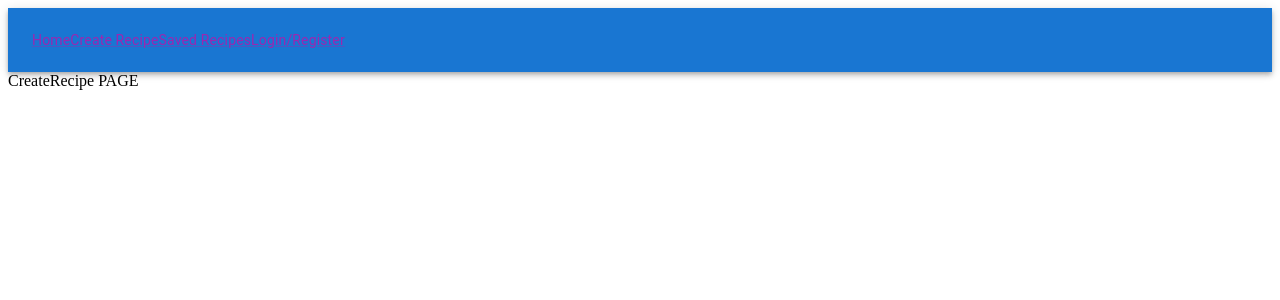
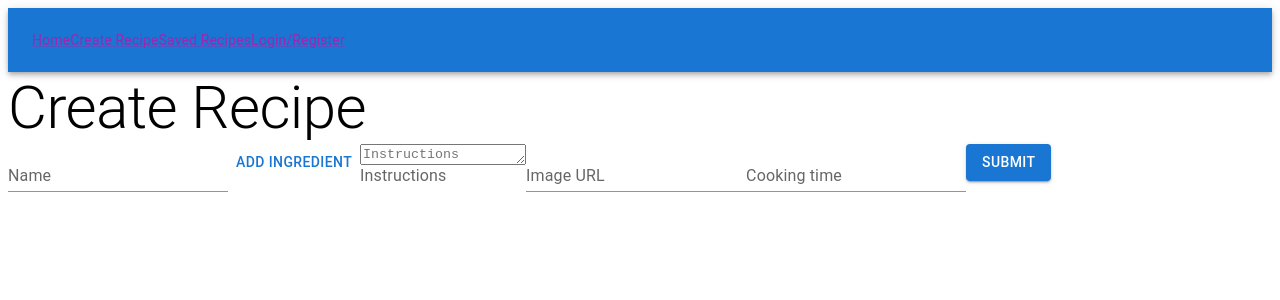
Before and after one commit to pl3lee/Recipe-App, a Next.js app in the folder client/: page /create-recipe in a window 1280 px wide. Shown: the top 300 px of the page. Built offline with nearby package versions, Linux system fonts and the light colour scheme.

Commit message:
home page

```diff
--- /dev/null
+++ b/client/src/hooks/useGetUserID.ts
@@ -0,0 +1,4 @@
+
+export const useGetUserID = () => {
+  return window.localStorage.getItem("userID");
+}
--- a/client/src/pages/create-recipe.tsx
+++ b/client/src/pages/create-recipe.tsx
@@ -1,13 +1,99 @@
+import { Box, Button, FormControl, Input, InputLabel, TextareaAutosize, Typography } from '@mui/material';
+import { title } from 'process';
 import * as React from 'react';
+import { useState } from 'react';
+import { useGetUserID } from '@/hooks/useGetUserID';
+import { useRouter } from 'next/router';
 
 export interface CreateRecipeProps {
 }
 
+export interface Recipe {
+  name: string;
+  ingredients: string[];
+  instructions: string;
+  imageURL: string;
+  cookingTime: number;
+  userOwner: any;
+}
+
 const CreateRecipe = (props: CreateRecipeProps) => {
+  const router = useRouter();
+  const userID = useGetUserID();
+  const [recipe, setRecipe] = useState<Recipe>({
+    name: '',
+    ingredients: [],
+    instructions: "",
+    imageURL: "",
+    cookingTime: 0,
+    userOwner: userID,
+  });
+
+  const handleChange = (event: React.ChangeEvent<HTMLInputElement|HTMLTextAreaElement>) => {
+    // this automatically gets the name property from the input, and the value
+    const { name, value } = event.target;
+    // we are only changing the property that was changed
+    setRecipe({...recipe, [name]: value})
+  }
+
+  const handleIngredientChange = (event: React.ChangeEvent<HTMLInputElement|HTMLTextAreaElement>, index: number) => {
+    const { value } = event.target;
+    const ingredients = [...recipe.ingredients];
+    ingredients[index] = value;
+    setRecipe({...recipe, ingredients})
+  }
+  const addIngredient = () => {
+    setRecipe({...recipe, ingredients: [...recipe.ingredients, '']})
+  }
+  const onSubmit = async (event: any) => {
+    event.preventDefault();
+    try {
+      const res = await fetch('http://localhost:3001/recipes', {
+      method: 'POST',
+      headers: { "Content-Type": "application/json"},
+      body: JSON.stringify(recipe),
+    });
+    alert("recipe created")
+    router.push("/");
+    } catch (err) {
+      console.log(err);
+    }
+  }
   return (
-    <div>
-      CreateRecipe PAGE
-    </div>
+    <>
+    <Typography variant='h2'>Create Recipe</Typography>
+    <Box component="form" autoComplete="off" onSubmit={onSubmit}>
+      <>
+      {/* we put the name property here so we can use it in handleChange */}
+      <FormControl variant="standard">
+        <InputLabel htmlFor="name">Name</InputLabel>
+        <Input id="name" type="text" name="name" required onChange={handleChange}/>
+      </FormControl>
+      <FormControl variant="standard">
+        <Button onClick={addIngredient}>Add Ingredient</Button>
+        {recipe.ingredients.map((ingredient, index) => {
+          return (
+          <Input key={index} type="text" name="ingredients" value={ingredient} onChange={(event) => handleIngredientChange(event, index)}/>)
+        })}
+      </FormControl>
+      <FormControl variant="standard">
+        <InputLabel htmlFor="instructions">Instructions</InputLabel>
+        <TextareaAutosize id="instructions" name="instructions" required placeholder='Instructions' onChange={handleChange}/>
+      </FormControl>
+      <FormControl variant="standard">
+        <InputLabel htmlFor="imageURL">Image URL</InputLabel>
+        <Input id="imageURL" type="text" name="imageURL" required onChange={handleChange}/>
+      </FormControl>
+      <FormControl variant="standard">
+        <InputLabel htmlFor="cookingTime">Cooking time</InputLabel>
+        <Input id="cookingTime" type="number" name="cookingTime" required onChange={handleChange}/>
+      </FormControl>
+      <Button type="submit" variant="contained" color="primary">
+        Submit
+      </Button>
+      </>
+    </Box>
+    </>
   );
 }
 
```
Also changed, not shown: client/src/pages/index.tsx (+70 -2 lines).
